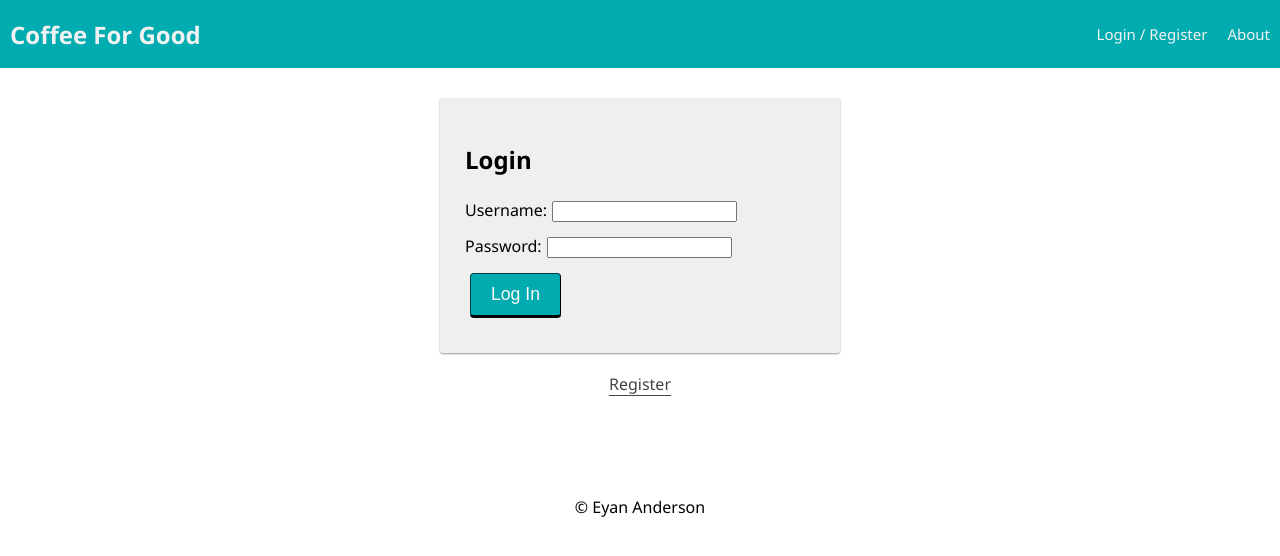
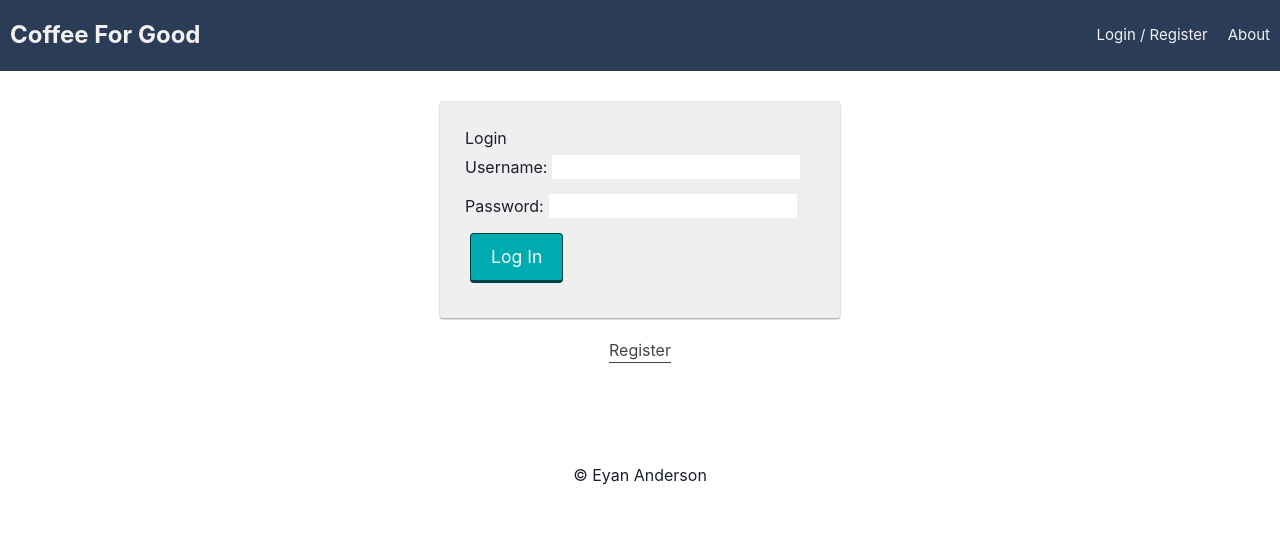
Before and after one commit to EyanAnd/coffee-for-good-homebase, a React (Create React App) app: page /#/contact in a window 1280 px wide. Before the commit this address led to /#/login. Shown: the top 556 px of the page. Built offline with nearby package versions, Linux system fonts and the light colour scheme; no server answers.

Commit message:
imported chakra ui and added theme file

```diff
--- a/package.json
+++ b/package.json
@@ -7,11 +7,15 @@
     "node": "16.x"
   },
   "dependencies": {
+    "@chakra-ui/react": "^2.7.1",
+    "@emotion/react": "^11.11.1",
+    "@emotion/styled": "^11.11.0",
     "axios": "^0.21.1",
     "bcryptjs": "^2.4.3",
     "cookie-session": "^2.0.0",
     "dotenv": "^8.6.0",
     "express": "^4.17.1",
+    "framer-motion": "^10.12.17",
     "nodemailer": "^6.9.3",
     "passport": "^0.4.1",
     "passport-local": "^1.0.0",
--- a/src/components/App.jsx
+++ b/src/components/App.jsx
@@ -5,15 +5,12 @@ import {
   Route,
   Switch,
 } from 'react-router-dom';
-
 import { useDispatch, useSelector } from 'react-redux';
 import Nav from './Shared/Nav/Nav';
 import Footer from './Shared/Footer/Footer';
-
 import ProtectedRoute from './Shared/ProtectedRoute/ProtectedRoute';
 import ProtectedAdminRoute from './Shared/ProtectedRoute/ProtectedAdminRoute';
 import ProtectedPartnerRoute from './Shared/ProtectedRoute/ProtectedPartnerRoute';
-
 import AboutPage from './Pages/AboutPage/AboutPage';
 import UserPage from './Pages/UserPage/UserPage';
 import ContactUs from './Pages/ContactUs/ContactUs';
@@ -40,8 +37,6 @@ function App() {
   useEffect(() => {
     dispatch({ type: 'FETCH_USER' });
   }, [dispatch]);
-
-
   return (
     <Router>
       <div>
--- /dev/null
+++ b/src/components/ChakraStyles/Themes.jsx
@@ -0,0 +1,15 @@
+import { extendTheme } from "@chakra-ui/react"
+
+const theme = extendTheme({
+    colors: {
+      brand: {
+        100: "#DDC6A6",
+        200: "#E9DCCF",
+        300: "#9e6b42",
+        400: "#858a7a",
+        500: "rgb(43, 60, 87)",
+      },
+    },
+  })
+
+export default theme;
--- a/src/components/Pages/UserPage/UserPage.jsx
+++ b/src/components/Pages/UserPage/UserPage.jsx
@@ -2,6 +2,7 @@ import React from 'react';
 import LogOutButton from '../../Shared/LogOutButton/LogOutButton';
 import {useSelector} from 'react-redux';
 import { useHistory } from 'react-router-dom';
+
 
 
 function UserPage() {
@@ -12,6 +13,7 @@ function UserPage() {
   const doesFormExist = useSelector(store => store.existanceReducer)
   // init useHistory
   const history = useHistory();
+
 
 
 
--- a/src/components/Shared/Nav/Nav.css
+++ b/src/components/Shared/Nav/Nav.css
@@ -5,7 +5,7 @@
   align-items: center;
 
   margin: 0 0 30px;
-  background-color: #00acb0;
+  background-color: rgb(43, 60, 87);
   overflow: hidden;
 }
 
@@ -24,7 +24,7 @@
 .navLink {
   display: inline-block;
   color: #f2f2f2;
-  background-color: #00acb0;
+  background-color: rgb(43, 60, 87);
   text-align: center;
   padding: 24px 10px;
   text-decoration: none;
@@ -38,5 +38,5 @@
 }
 
 .navLink:hover {
-  background-color: #008183;
+  background-color: rgb(43, 60, 87);
 }
--- a/src/components/Shared/ProtectedRoute/ProtectedPartnerRoute.jsx
+++ b/src/components/Shared/ProtectedRoute/ProtectedPartnerRoute.jsx
@@ -29,7 +29,7 @@ function ProtectedPartnerRoute({ component, children, ...props }) {
       // are now passed along to the 'Route' Component
       {...props}
     >
-      {user.id ?
+      {user.id && isPartner ?
         // If the user is logged in, show the protected component
         <ProtectedPartnerComponent />
         :
```
Also changed, not shown: src/index.js (+6 -3 lines).
